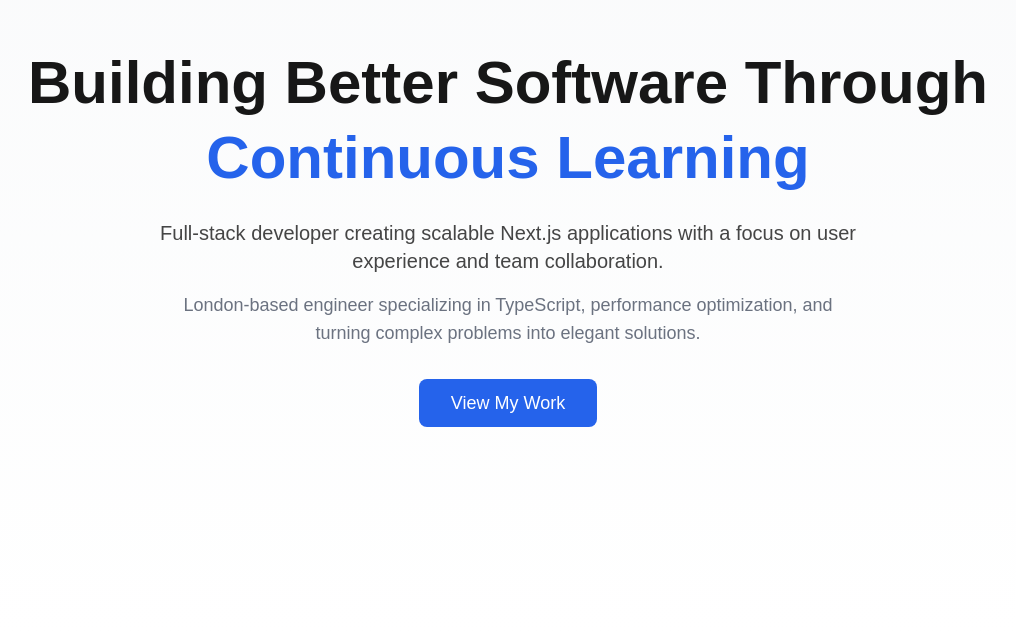
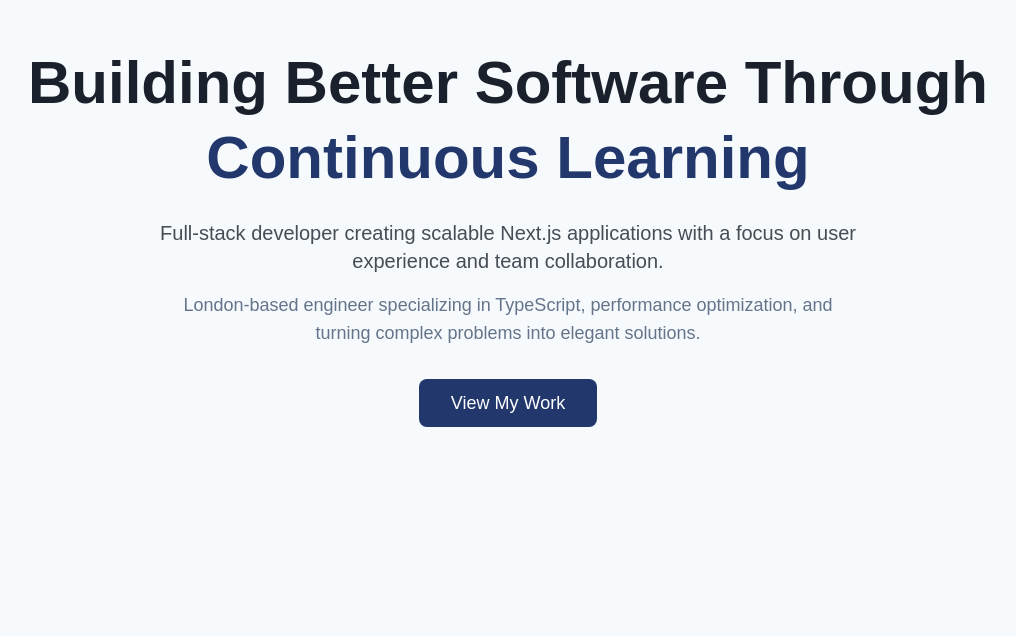
Before and after one commit to GhCristea/portfolio, a Next.js app: page / in a window 1280 px wide. Shown: the part 164-800 px from the top of the page, without its empty margins (132-1148 px from the left). Built offline with nearby package versions, Linux system fonts and the light colour scheme.

Commit message:
feat: refine global styles with updated color palette and improved dark mode support

```diff
--- a/src/app/globals.css
+++ b/src/app/globals.css
@@ -2,32 +2,34 @@
 
 :root {
   /* Base colors */
-  --background: #ffffff;
-  --foreground: #171717;
+  --background: #F7FAFC;
+  --foreground: #1A202C;
 
-  /* Semantic colors - currently mapped to existing palette */
-  --primary: #2563eb;        /* blue-600 */
-  --primary-hover: #1d4ed8;  /* blue-700 */
-  --primary-light: #60a5fa;  /* blue-400 */
+  /* Semantic colors - custom palette */
+  --primary: #22376C;        /* Deep blue - trust, precision */
+  --primary-hover: #1a2a52;  /* Darker blue for hover */
+  --primary-light: #4A6FA5;  /* Lighter blue for gradients */
 
-  --accent: #3b82f6;         /* blue-500 */
+  --accent: #36E9B6;         /* Vivid teal - modernity, creativity */
 
-  --muted: #f3f4f6;          /* gray-100 */
-  --muted-foreground: #6b7280; /* gray-500 */
+  --highlight: #FBC02D;      /* Gold/amber - warmth, CTAs */
 
-  --card: #ffffff;
-  --card-foreground: #111827; /* gray-900 */
+  --muted: #E7E9EE;          /* Pale slate - calm backgrounds */
+  --muted-foreground: #64748B; /* Slate for muted text */
 
-  --border: #e5e7eb;         /* gray-200 */
-  --border-dark: #374151;    /* gray-700 */
+  --card: #FFFFFF;
+  --card-foreground: #1A202C;
+
+  --border: #CBD5E0;
+  --border-dark: #64748B;
 
   /* Surface colors */
-  --surface-50: #f9fafb;     /* gray-50 */
-  --surface-100: #f3f4f6;    /* gray-100 */
-  --surface-600: #4b5563;    /* gray-600 */
-  --surface-700: #374151;    /* gray-700 */
-  --surface-800: #1f2937;    /* gray-800 */
-  --surface-900: #111827;    /* gray-900 */
+  --surface-50: #F7FAFC;
+  --surface-100: #E7E9EE;
+  --surface-600: #64748B;
+  --surface-700: #475569;
+  --surface-800: #334155;
+  --surface-900: #1E293B;
 }
 
 @theme inline {
@@ -59,38 +61,40 @@
   --color-surface-900: var(--surface-900);
 
   /* Typography */
-  --font-sans: var(--font-geist-sans);
-  --font-mono: var(--font-geist-mono);
+  --font-sans: var(--font-inter);
+  --font-mono: var(--font-fira-mono);
 }
 
 @media (prefers-color-scheme: dark) {
   :root {
-    --background: #0a0a0a;
-    --foreground: #ededed;
+    --background: #0F1419;
+    --foreground: #E7E9EE;
 
     /* Dark mode adjustments */
-    --primary: #60a5fa;        /* blue-400 */
-    --primary-hover: #3b82f6;  /* blue-500 */
-    --primary-light: #60a5fa;  /* blue-400 */
+    --primary: #4A6FA5;        /* Lighter blue for dark mode */
+    --primary-hover: #7A9FD5;  /* Even lighter for hover */
+    --primary-light: #7A9FD5;
 
-    --accent: #3b82f6;         /* blue-500 */
+    --accent: #36E9B6;         /* Teal stays vibrant */
 
-    --muted: #374151;          /* gray-700 */
-    --muted-foreground: #9ca3af; /* gray-400 */
+    --highlight: #FBC02D;      /* Gold stays warm */
 
-    --card: #1f2937;           /* gray-800 */
-    --card-foreground: #f9fafb; /* gray-50 */
+    --muted: #1A202C;
+    --muted-foreground: #94A3B8;
 
-    --border: #374151;         /* gray-700 */
-    --border-dark: #4b5563;    /* gray-600 */
+    --card: #1A202C;
+    --card-foreground: #E7E9EE;
+
+    --border: #2D3748;
+    --border-dark: #475569;
 
     /* Dark surfaces */
-    --surface-50: #1f2937;
-    --surface-100: #374151;
-    --surface-600: #9ca3af;
-    --surface-700: #d1d5db;
-    --surface-800: #111827;
-    --surface-900: #030712;
+    --surface-50: #1A202C;
+    --surface-100: #2D3748;
+    --surface-600: #94A3B8;
+    --surface-700: #CBD5E0;
+    --surface-800: #0F1419;
+    --surface-900: #0A0F14;
   }
 }
 
```
